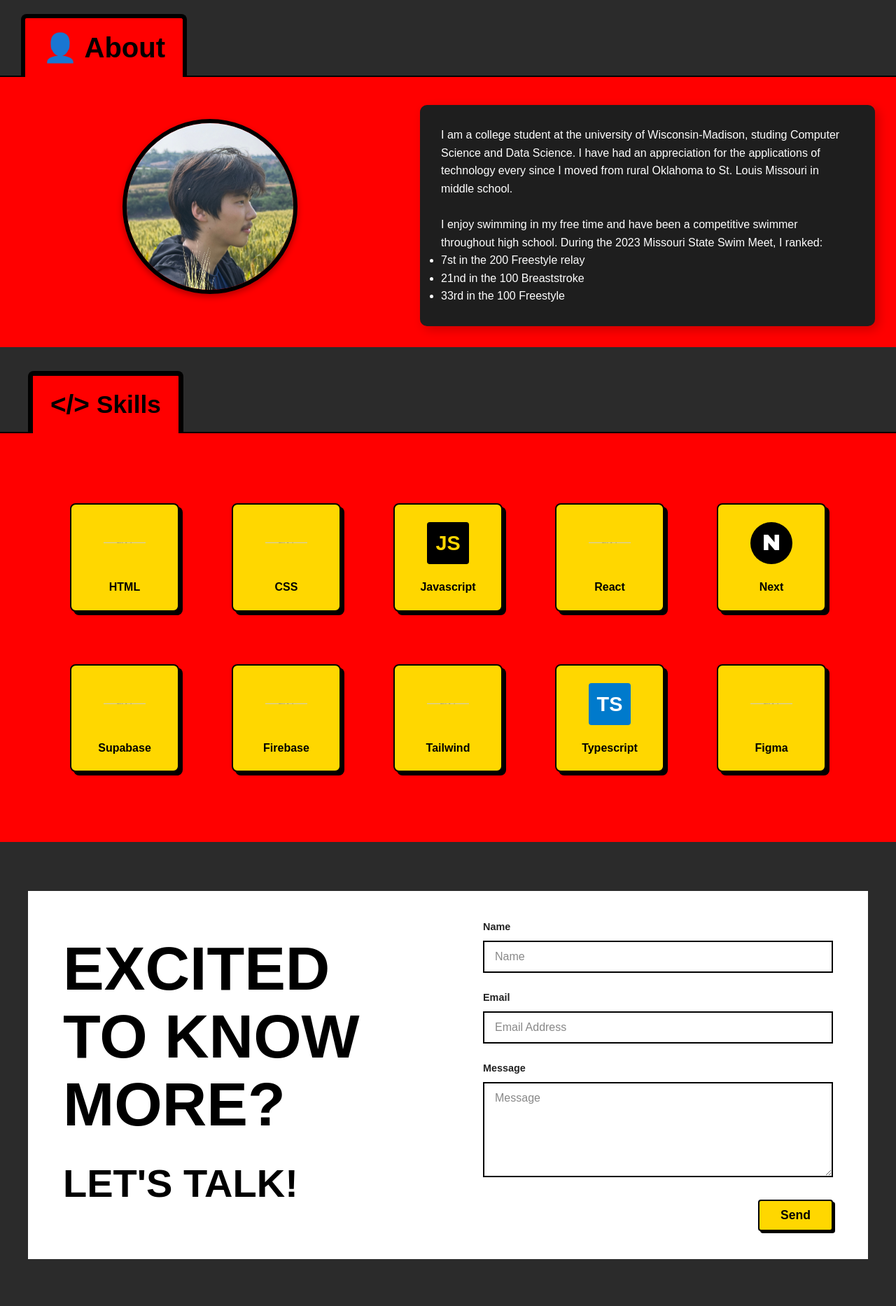
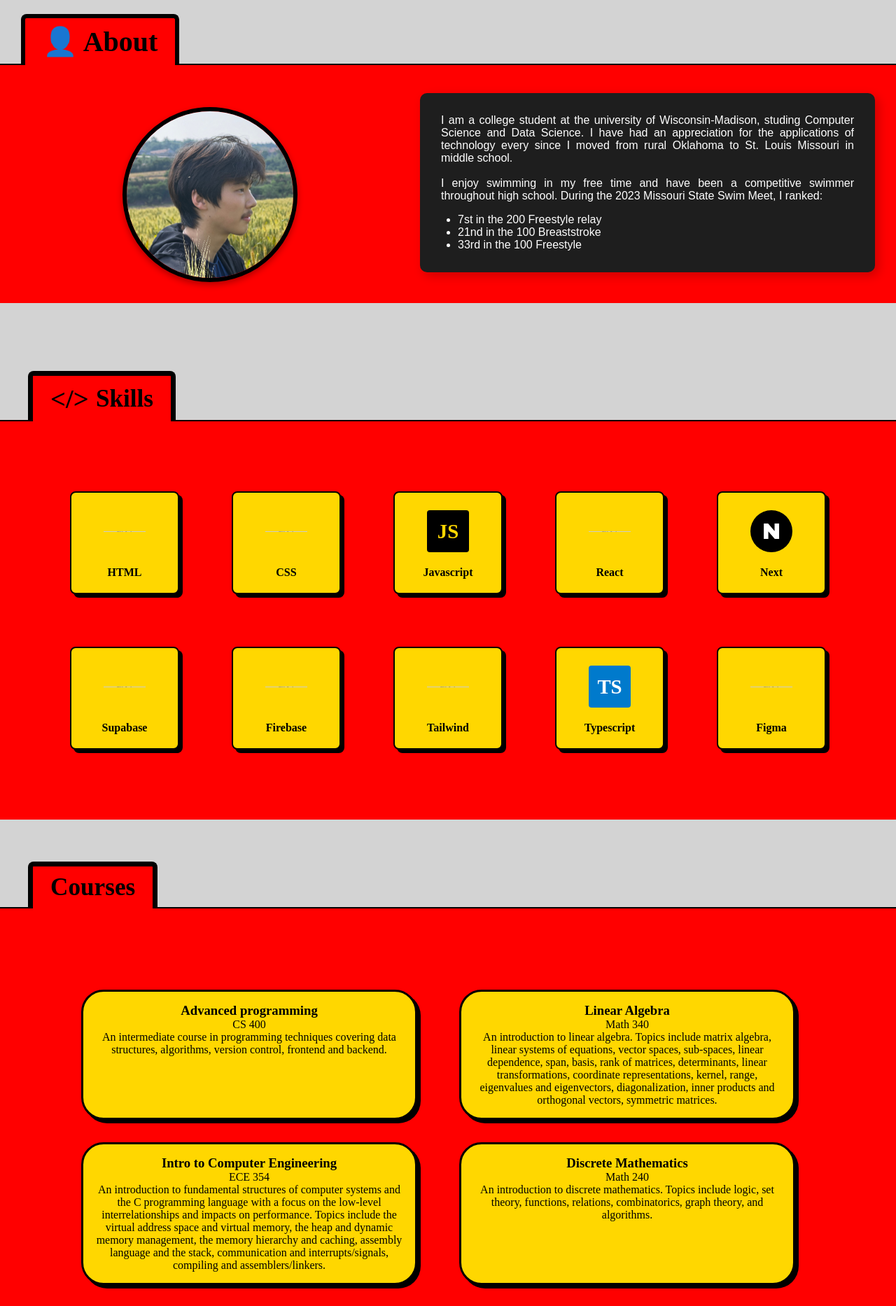
Before and after one commit to MisterKrabz/MisterKrabz.github.io, a React (Create React App) app: page / in a window 1280 px wide. Shown: the part 860-2726 px from the top of the page at 70% size. Before the commit the page ends 2699 px from the top, so only its background shows below. Built offline with nearby package versions, Linux system fonts and the light colour scheme.

Commit message:
restructured courses and work expierence with cards

```diff
--- a/public/styles.css
+++ b/public/styles.css
@@ -8,7 +8,7 @@
 }
 
 body{
-    background:#2b2b2b;
+    background:lightgray;
     color: white;
     overflow: hidden;
     overflow-y: scroll;
--- a/src/App.js
+++ b/src/App.js
@@ -3,7 +3,7 @@ import Navbar from './components/navbar/navbar';
 import Intro from './components/Intro/intro';
 import About from './components/About/about';
 import Skills from './components/Skills/skills';
-import WorkExpierence from './components/WorkExpierence/workExpierence';
+import WorkExperience from './components/WorkExpierence/workExperience';
 import Courses from './components/Courses/courses';
 import Contact from './components/Contact/contact';
 
@@ -14,6 +14,8 @@ function App() {
       <Intro/>
       <About/>
       <Skills/>
+      <Courses/>
+      <WorkExperience/>
       <Contact/>
     </div>
   );
--- a/src/components/About/about.css
+++ b/src/components/About/about.css
@@ -1,18 +1,13 @@
-* {
-    box-sizing: border-box;
-    margin: 0;
-    padding: 0;
+.about-text-box ul {
+  list-style: disc;
+  padding-left: 1.5rem;
 }
 
-body {
-    font-family: Arial, sans-serif;
-    line-height: 1.6;
-; /* Fallback background for outside the section */
-    color: #333;
+.about-text-box li {
+  display: list-item;
 }
 
 .about-section {
-
     min-height: 60vh; /* Adjust as needed */
 }
 
@@ -48,7 +43,7 @@ body {
     align-items: flex-start; /* Align items to the top */
     gap: 40px; /* Space between text box and image */
     padding: 40px 30px 30px 40px; /* Add padding to the content wrapper */
-    background-color: red; /* Ensure this area also has the yellow background */
+    background-color: red;
     border-top: 2px solid black; /* Line under the title tab */
     position: relative; /* To contain absolutely positioned elements if any */
 }
@@ -59,6 +54,8 @@ body {
     color: white;
     padding: 30px;
     border-radius: 10px;
+    text-align: justify;
+    font-family: Arial, Helvetica, sans-serif;
     flex: 3; /* Text box takes more space */
     max-width: 650px; /* Max width for readability */
     box-shadow: 5px 5px 15px rgba(0, 0, 0, 0.2);
--- a/src/components/About/about.js
+++ b/src/components/About/about.js
@@ -4,18 +4,18 @@ import profilePic from '../../assets/profilePic.jpg';
 
 const About = () => {
     return(
-        <section class="about-section">
-            <div class="about-title-container">
-                <h2 class="about-title">
+        <section className="about-section">
+            <div className="about-title-container">
+                <h2 className="about-title">
                     &#128100; About </h2>
             </div>
 
 
-            <div class="about-content-area">
-                <div class="about-image-container">
+            <div className="about-content-area">
+                <div className="about-image-container">
                     <img src={profilePic} alt="Profile Picture" class="profile-image"/>
                 </div>
-                <div class="about-text-box">
+                <div className="about-text-box">
                     <p>
                     I am a college student at the university of Wisconsin-Madison, studing
                     Computer Science and Data Science. I have had an appreciation for the
@@ -24,12 +24,12 @@ const About = () => {
                     <br/><br/>
                     I enjoy swimming in my free time and have been a competitive swimmer
                     throughout high school. During the 2023 Missouri State Swim Meet, I ranked:
+                    </p>
                     <ul>
                         <li>7st in the 200 Freestyle relay</li>
                         <li>21nd in the 100 Breaststroke</li>
                         <li>33rd in the 100 Freestyle</li>
                     </ul>
-                    </p>
                 </div>
             </div>
         </section>
--- a/src/components/Courses/courses.css
+++ b/src/components/Courses/courses.css
@@ -0,0 +1,63 @@
+.courses-section{
+    padding: 30px 0px; /* Add some top/bottom padding to the section if needed */
+    /* The main background is on the body, or set it here if preferred */
+}
+
+/* Title Styling */
+.courses-title-container {
+    display: inline-block;
+    background-color: red;
+    padding: 10px 25px;
+    border: 7px solid black;
+    border-bottom: none;
+    border-top-left-radius: 8px;
+    border-top-right-radius: 8px;
+    margin-left: 40px; /* Indent from the left */
+    position: relative;
+    z-index: 1;
+    margin-bottom: -2px; /* Overlap with the content area's top border */
+}
+
+.courses-title {
+    font-size: 2.2em; /* Adjust as needed */
+    color: black;
+    display: flex;
+    align-items: center;
+}
+
+.courses-title .title-icon {
+    margin-right: 10px;
+    font-weight: bold;
+    font-size: 1.1em;
+}
+
+/* Skills Content Area (below title) */
+.courses-content-area {
+    background-color: red; /* Match body/section background */
+    border-top: 2px solid black; /* Line under the title tab */
+    padding: 100px 100px 100px 100px; /* Padding for the grid container. Top, Right, Bottom, Left */
+}
+
+.courses-grid{
+    display: grid;
+    grid-template-columns: repeat(auto-fit, minmax(25rem, 1fr));
+}
+
+.card{
+    border: 3px solid black;
+    max-width: 30rem;
+    border-radius: 2rem;
+    padding: 1rem;
+    box-shadow: 5px 5px 0px black;
+    margin: 1rem;
+    text-align: center;
+    background-color: #FFD700;
+    color: black;
+
+}
+
+.card:hover{
+    box-shadow: 10px 10px 0px black;
+    transform: translateY(-5px);
+    transition: transform 0.5s ease, box-shadow 0.5s ease;
+}
--- a/src/components/Courses/courses.js
+++ b/src/components/Courses/courses.js
@@ -1,8 +1,34 @@
 import React from 'react';
+import './courses.css';
+
+const Card = (props) => {
+    return(
+        <div className="card">
+            <h3 className="course-title">{props.title}</h3>
+            <p>{props.courseNumber}</p>
+            <p className="course-description">{props.description}</p>
+        </div>
+    )
+}
 
 const Courses = () => {
     return(
-        null
+        <section className="courses-section">
+            <div className="courses-title-container">
+                <h2 className="courses-title">Courses</h2>
+            </div>
+
+            <div className="courses-content-area">
+                <div className = "courses-grid">
+                    <Card title = "Advanced programming" courseNumber = "CS 400" description = "An intermediate course in programming techniques covering data structures, algorithms, version control, frontend and backend."/>
+                    <Card title = "Linear Algebra" courseNumber = "Math 340" description = "An introduction to linear algebra. Topics include matrix algebra, linear systems of equations, vector spaces, sub-spaces, linear dependence, span, basis, rank of matrices, determinants, linear transformations, coordinate representations, kernel, range, eigenvalues and eigenvectors, diagonalization, inner products and orthogonal vectors, symmetric matrices."/>
+                    <Card title = "Intro to Computer Engineering" courseNumber = "ECE 354" description = "An introduction to fundamental structures of computer systems and the C programming language with a focus on the low-level interrelationships and impacts on performance. Topics include the virtual address space and virtual memory, the heap and dynamic memory management, the memory hierarchy and caching, assembly language and the stack, communication and interrupts/signals, compiling and assemblers/linkers."/>
+                    <Card title = "Discrete Mathematics" courseNumber = "Math 240" description = "An introduction to discrete mathematics. Topics include logic, set theory, functions, relations, combinatorics, graph theory, and algorithms."/>
+                    <Card title = "Intro to Machine Learning" courseNumber = "CS 540" description = "Principles of knowledge-based search techniques, automatic deduction, knowledge representation using predicate logic, machine learning, probabilistic reasoning. Applications in tasks such as problem solving, data mining, game playing, natural language understanding, computer vision, speech recognition, and robotics."/>
+                    <Card title = "Data Science Modeling II" courseNumber = "Stat 340" description = "Teaches how to explore, model, and analyze data using R. Topics include basic probability models; the central limit theorem; Monte Carlo simulation; one- and two-sample hypothesis testing; Bayesian inference; linear and logistic regression; ANOVA; the bootstrap; random forests and cross-validation. Features the analysis of real-world data sets and the communication of findings in a clear and reproducible manner within a project setting."/>
+                </div>
+            </div>
+        </section>
     );
 }
 
--- a/src/components/Skills/skills.css
+++ b/src/components/Skills/skills.css
@@ -56,7 +56,7 @@
     text-align: center;
     /* Hard offset shadow as seen in the image */
     box-shadow: 5px 5px 0px #000000;
-    transition: transform 0.2s ease, box-shadow 0.2s ease; /* For hover effect */
+    transition: transform 0.5s ease, box-shadow 0.5s ease; /* For hover effect */
 }
 
 .skill-card:hover {
--- /dev/null
+++ b/src/components/WorkExpierence/workExperience.css
@@ -0,0 +1,44 @@
+.work-experience-title-container {
+    display: inline-block;
+    background-color: red; /* Yellow background for the tab */
+    padding: 10px 25px;
+    border: 7px solid black;
+    border-bottom: none;
+    border-top-left-radius: 8px;
+    border-top-right-radius: 8px;
+    margin-left: 40px; /* Indent from the left */
+    position: relative;
+    z-index: 1;
+    margin-bottom: -2px; /* Overlap with the content area's top border */
+}
+
+.work-experience-title {
+    font-size: 2.2em; /* Adjust as needed */
+    color: black;
+    display: flex;
+    align-items: center;
+}
+
+.work-experience-content-area {
+    display: flex;
+    flex-direction: column;
+    align-items: center;
+    justify-content: center;
+    padding: 2rem;
+    background-color: red;
+}
+
+.work-experience-card{
+    border: 2px solid black;
+    border-radius: 10px;
+    padding: 20px 20px;
+    box-shadow: 8px 8px 0px black;
+    margin: 2rem;
+    background-color: #FFD700; /* Yellow background for cards */
+    color: black;
+}
+
+.work-experience-card:hover{
+    box-shadow: 12px 12px 0px black;
+    transition: transform 0.5s ease, box-shadow 0.5s ease;
+}
--- /dev/null
+++ b/src/components/WorkExpierence/workExperience.js
@@ -0,0 +1,30 @@
+import React from "react";
+import "./workExperience.css";
+
+const Card = (props) => {
+    return (
+        <div className="work-experience-card">
+            <h3 className="work-experience-title">{props.position}</h3>
+            <p className="work-experience-company">{props.company}</p>
+            <p className="work-experience-duration">{props.duration}</p>
+            <p className="work-experience-description">{props.description}</p>
+        </div>
+    );
+}
+
+const WorkExperience = () => {
+    return (
+        <section className="work-experience-section">
+            <div className="work-experience-title-container">
+                <h2 className="work-experience-title">Work Experience</h2>
+            </div>
+
+            <div className="work-experience-content-area">
+                <Card position = "Lifeguard" company = "Unique Pool Management" duration = "June 2022 - August 2023" description = "I maintained the safety of patrons by assisting in events of injury, surveying pool chemicals, enforcing company rules, checking in guests and watching over guests in the swimming pool.\n\nI passed the lifeguarding + CPR + AED + rescue examinations and obtained the American Red Cross® certificate for Lifeguarding/First Aid/CPR/AED."></Card>
+                <Card position = "Server" company = "Red Lobster" duration = "June 2025 - Present" description = ""></Card>
+            </div>
+        </section>
+    );
+}
+
+export default WorkExperience;
--- a/src/components/navbar/navbar.css
+++ b/src/components/navbar/navbar.css
@@ -3,14 +3,11 @@
     width: 100vw;
     margin: 0 auto;
     padding: 1rem 2rem;
-    max-width: 75rem;
     display: flex;
     align-items: center;
     justify-content: space-between;
     position: sticky;
     background-color: black;
-    border-bottom-left-radius: 2rem;
-    border-bottom-right-radius: 2rem;
     top: 0;
     z-index: 3;
 }
```
Also changed, not shown: src/components/WorkExpierence/workExpierence.js (deleted, +0 -9 lines), src/components/WorkExpierence/workExpierence.css (deleted).
